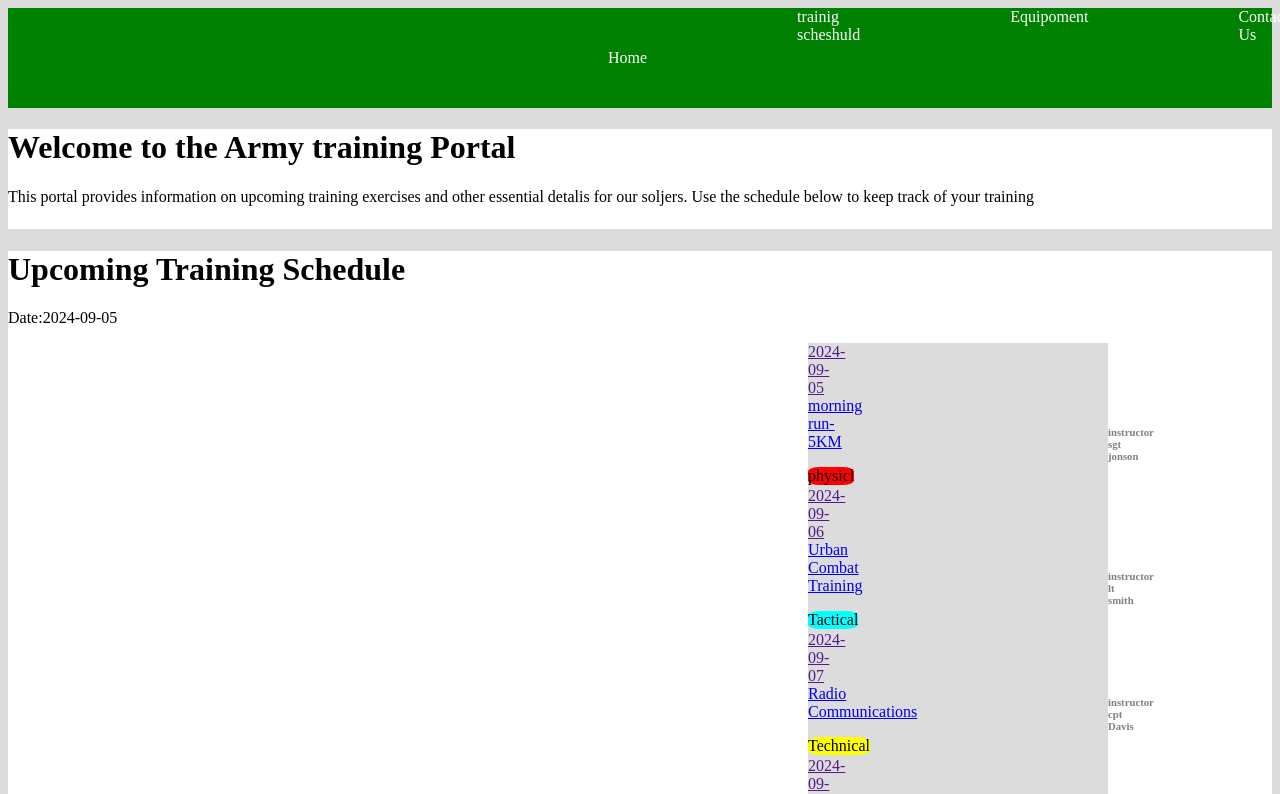
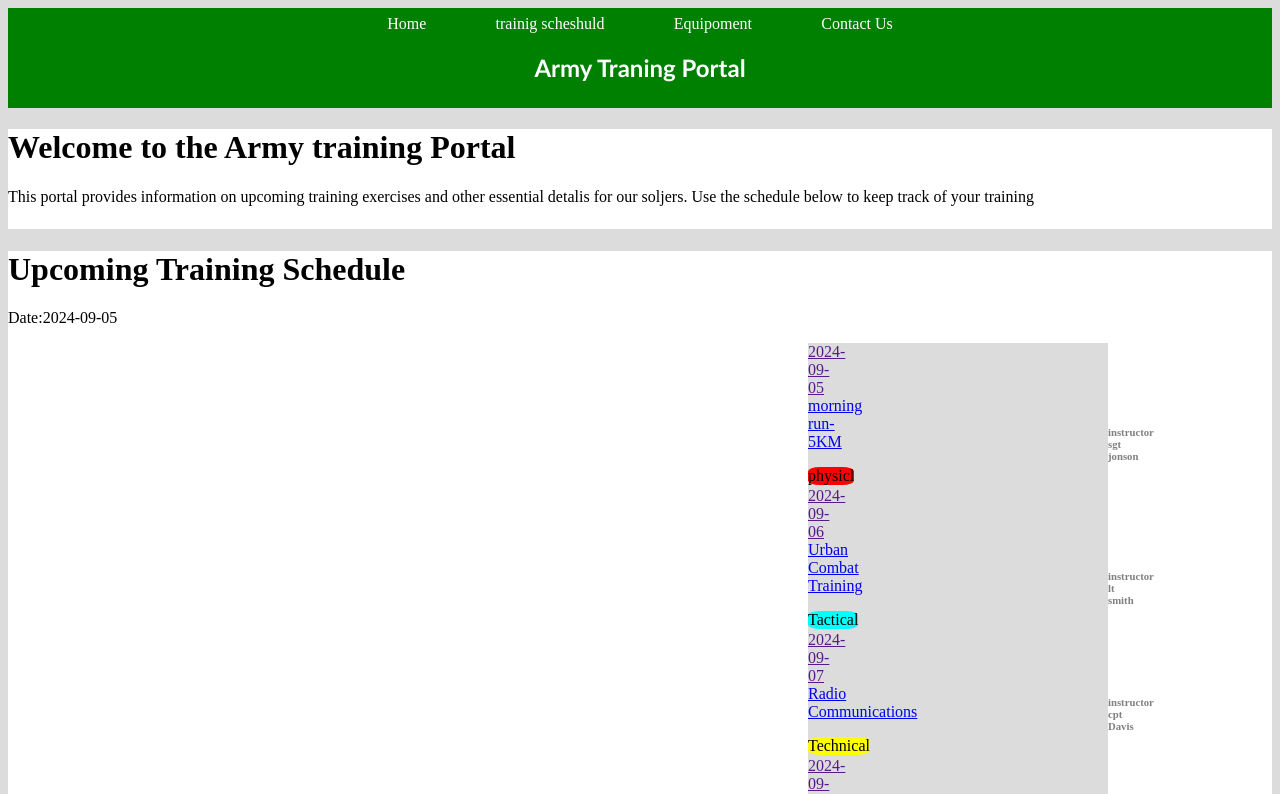
Before and after one commit to ruviRedner/test, a plain HTML site: page index.html in a window 1280 px wide. Shown: the top 794 px of the page. Drawn offline with Linux system fonts and the light colour scheme.

Commit message:
final commit

```diff
--- a/index.css
+++ b/index.css
@@ -3,18 +3,26 @@
 }
 
 #nav{
+    display: flex;
+    justify-content: center;
+    align-items: center;
+    flex-direction: column;
     height: 100px;
     background-color: green;
 }
 .containar{
     display: flex;
     justify-content: space-between;
+    width: 40%;
     color: white;
-    margin-top: 0;
+    /* margin-top: 0;
     margin-left: 600px;
-    margin-right: 600px;
-    gap: 150px;
+    margin-right: 600px; */
+    /* gap: 150px; */
 }
+/* #nav1{
+    width: 15%;
+} */
 #textTitle{
     color: white;
     text-align: center;
@@ -69,7 +77,7 @@
     justify-content: space-between;
 
 }
-#nav1{
+#er{
     background-color: green;
     color:white;
     text-align: center;
```
